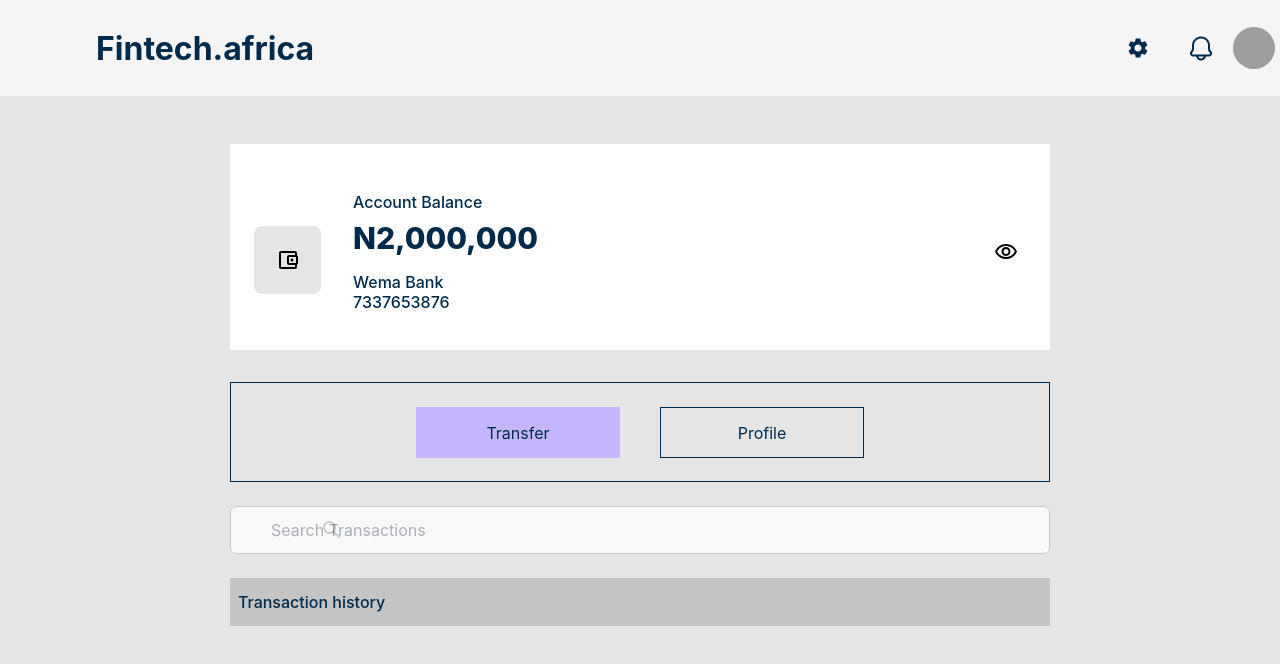
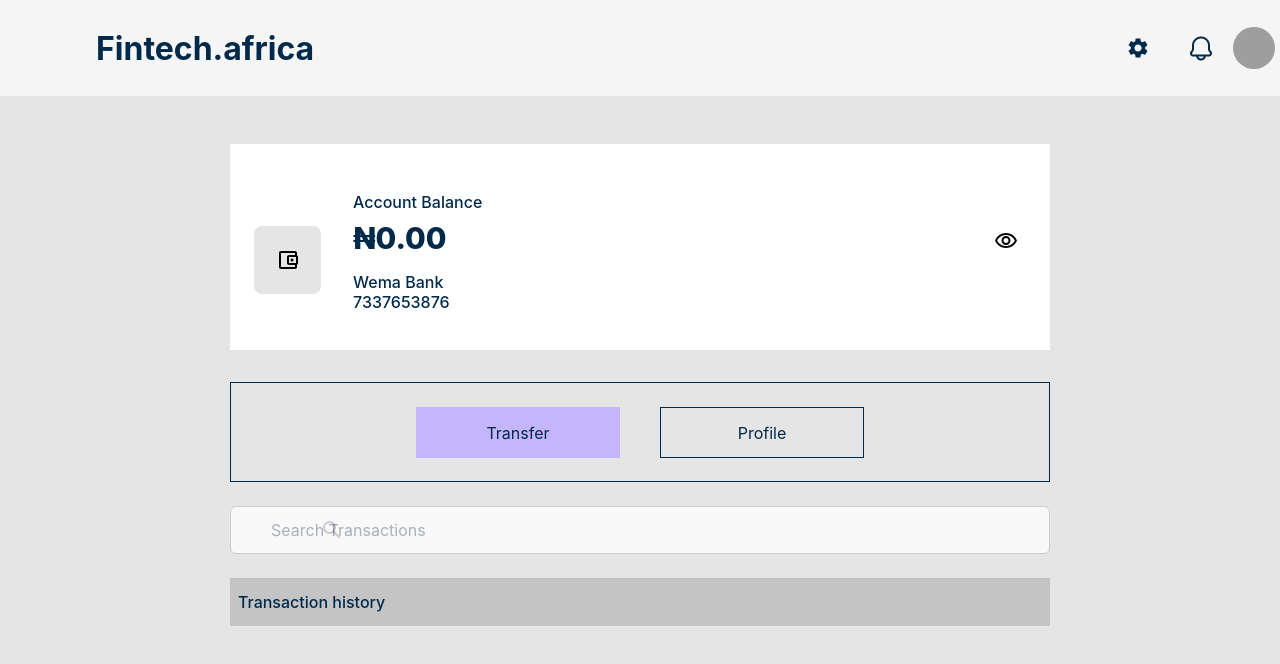
Before and after one commit to Danny4life/fintech.africa, a React (Vite) app: page /dashboard in a window 1280 px wide. Shown: the top 664 px of the page. Built offline with nearby package versions, Linux system fonts and the light colour scheme; grey boxes are pictures that could not be loaded.

Commit message:
create hide balance button

```diff
--- a/src/component/dashboard-component/Wallet.jsx
+++ b/src/component/dashboard-component/Wallet.jsx
@@ -3,6 +3,7 @@ import AccountBalanceWalletOutlinedIcon from '@mui/icons-material/AccountBalance
 import VisibilityOutlinedIcon from '@mui/icons-material/VisibilityOutlined';
 import SearchOutlinedIcon from '@mui/icons-material/SearchOutlined';
 import { Link, useNavigate, useParams } from 'react-router-dom';
+import { AiOutlineEyeInvisible } from 'react-icons/ai';
 import { useState } from 'react';
 //import { useState } from 'react';
 
@@ -11,9 +12,31 @@ const Wallet = () => {
 
     //const {id} = useParams();
 
-const [usersModel, setUsersModel] = useState();
+
+
+    const [show, setShow] = useState(true);
+    const [balance, setBalance] = useState('₦0.00');
+
+    const [usersModel, setUsersModel] = useState();
 
     const navigate = useNavigate();
+
+
+    const hideBalance = () => {
+        setShow((prevState) => {
+            return !prevState;
+        })
+        setBalance('****');
+    }
+
+    const showBalance = () => {
+        setShow((prevState) => {
+          return !prevState;
+        })
+        setBalance('₦0.00');
+
+      }
+
 
 
     const handleClick = (e, id) => {
@@ -40,7 +63,7 @@ const [usersModel, setUsersModel] = useState();
                                     <h3 className='text-base text-[#012A4A] font-medium leading-5 mb-2'>
                                         Account Balance
                                     </h3>
-                                    <h1 className='text-base lg:text-3xl text-[#012A4A] font-extrabold leading-10 mb-4'>N2,000,000</h1>
+                                    <h1 className='text-base lg:text-3xl text-[#012A4A] font-extrabold leading-10 mb-4'>{balance}</h1>
                                     <div className='font-medium text-base leading-5 text-[#012A4A]'>
                                         <span className='block'>Wema Bank </span>
                                         <span className=''>7337653876</span>
@@ -49,8 +72,18 @@ const [usersModel, setUsersModel] = useState();
                                 </div>
                             </div>
                             <div className="flex-1]">
-                                <span className='flex justify-end items-center mr-6 lg:mr-8 pt-12 cursor-pointer'>
-                                    <VisibilityOutlinedIcon />
+                                <span className='flex justify-end items-center mr-6 lg:mr-8 pt-6 cursor-pointer'>
+                                    {
+                                     show ? (
+                                        <button className="" onClick={hideBalance}>
+                                            <VisibilityOutlinedIcon className='w-[1.7rem] h-[1.7rem]' />
+                                        </button>
+                                         ) : (
+                                         <button className="" onClick={showBalance}>
+                                            <AiOutlineEyeInvisible className="w-[1.7rem] h-[1.7rem]"/>
+                                         </button>
+                                             )
+                                     }
                                 </span>
                             </div>
                         </div>
```
